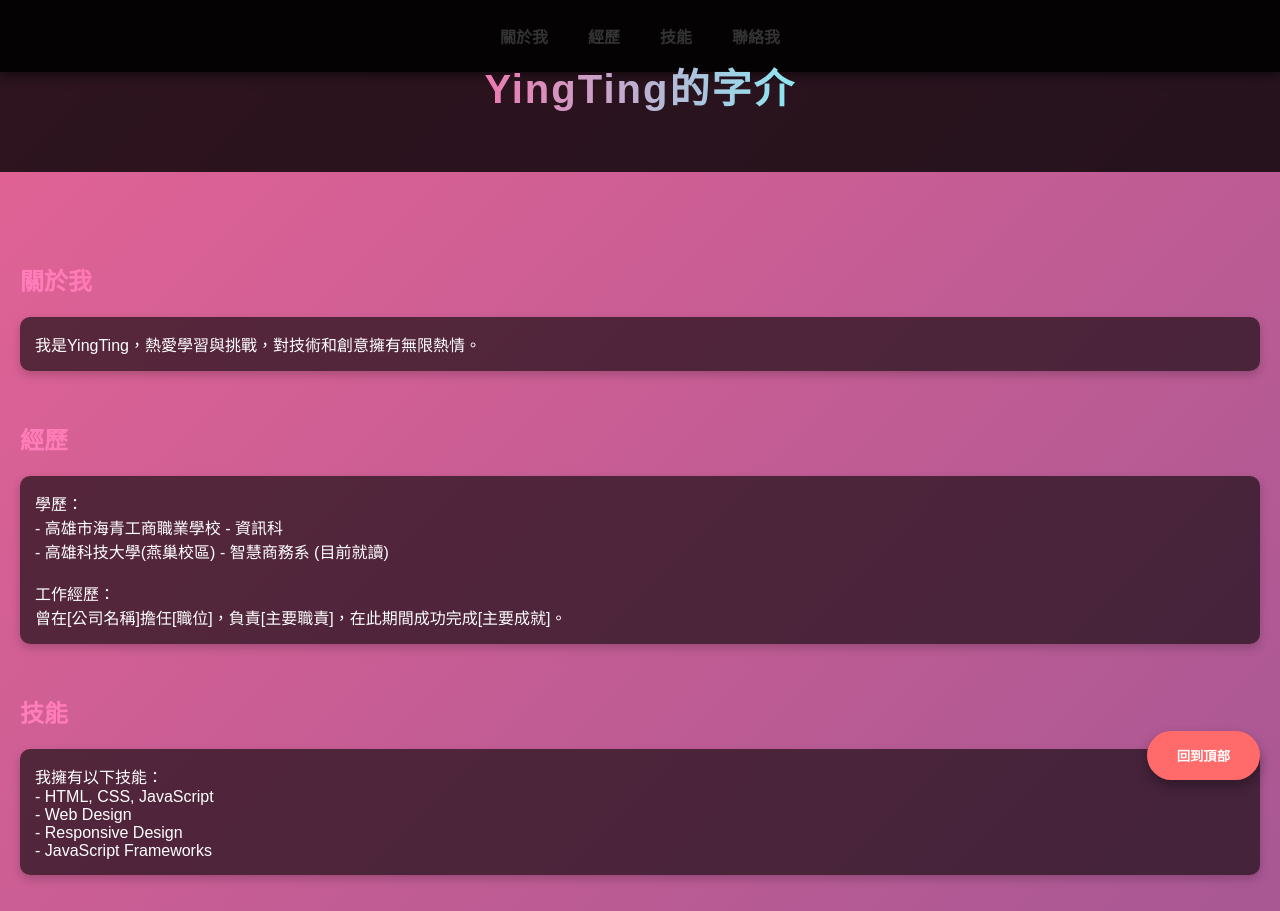
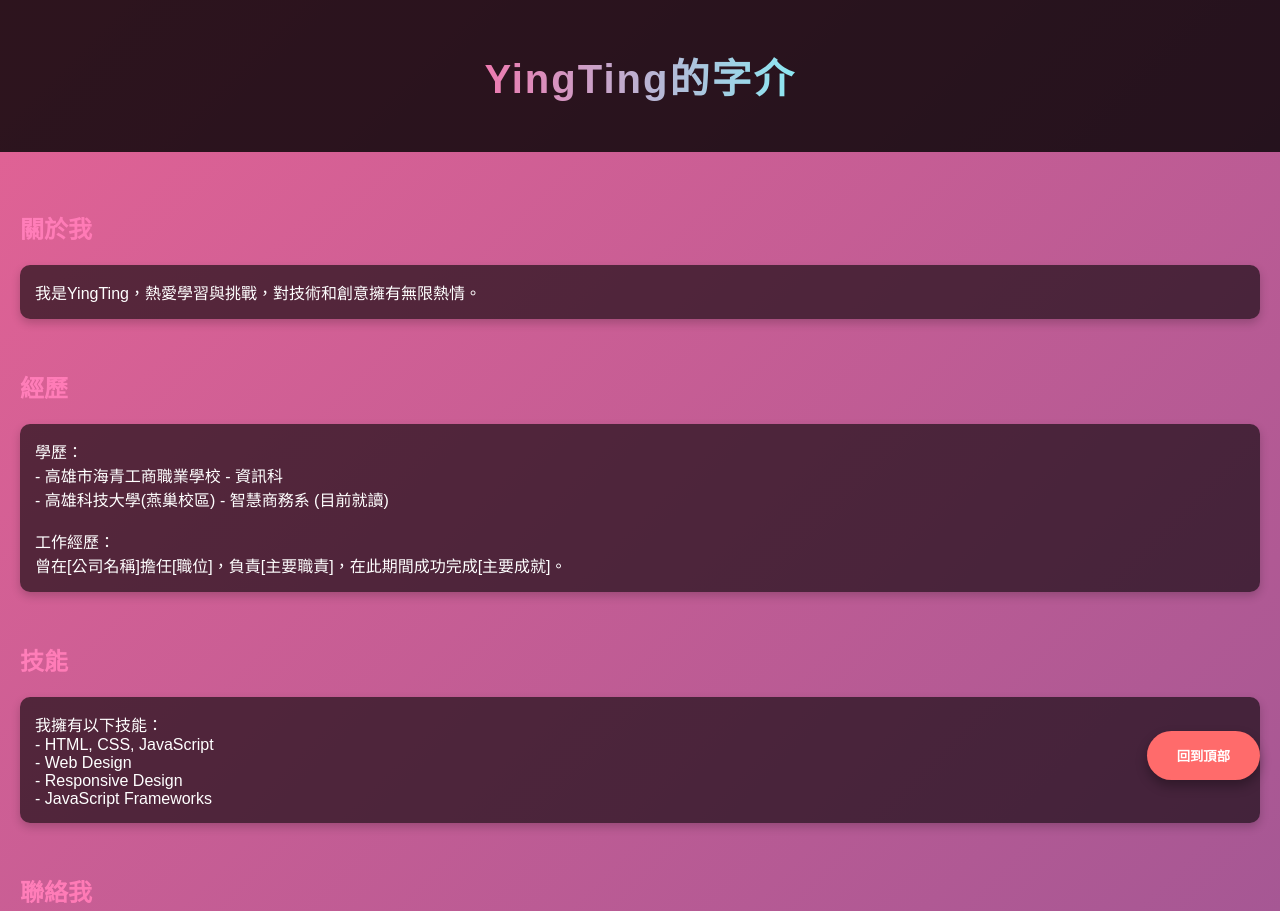
Before and after one commit to yingting-992/yingting-992.github.io, a plain HTML site: page index.html in a window 1280 px wide. Shown: the top 911 px of the page. Drawn offline with Linux system fonts and the light colour scheme.

Commit message:
first html

```diff
--- a/index.html
+++ b/index.html
@@ -30,7 +30,7 @@
 
         .header {
             background-color: rgba(0, 0, 0, 0.8);
-            padding: 30px 0;
+            padding: 20px 0;
             text-align: center;
             position: fixed;
             width: 100%;
@@ -61,33 +61,8 @@
             }
         }
 
-        .nav {
-            display: flex;
-            justify-content: center;
-            background-color: rgba(0, 0, 0, 0.9);
-            padding: 10px 0;
-            position: sticky;
-            top: 0;
-            box-shadow: 0 4px 10px rgba(0, 0, 0, 0.5);
-            z-index: 100;
-        }
-
-        .nav a {
-            color: #fff;
-            padding: 14px 20px;
-            text-decoration: none;
-            font-weight: bold;
-            transition: background-color 0.3s, transform 0.3s;
-        }
-
-        .nav a:hover {
-            background-color: #ff65a3;
-            border-radius: 5px;
-            transform: scale(1.1);
-        }
-
         .content {
-            padding: 140px 20px 20px 20px;
+            padding: 160px 20px 20px 20px;
         }
 
         .section {
@@ -142,12 +117,6 @@
     <div class="header">
         <h1>YingTing的字介</h1>
     </div>
-    <div class="nav">
-        <a href="#about">關於我</a>
-        <a href="#experience">經歷</a>
-        <a href="#skills">技能</a>
-        <a href="#contact">聯絡我</a>
-    </div>
     <div class="content">
         <div class="section" id="about">
             <h2>關於我</h2>
```
